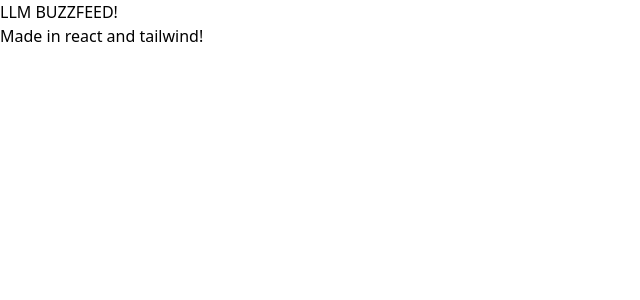
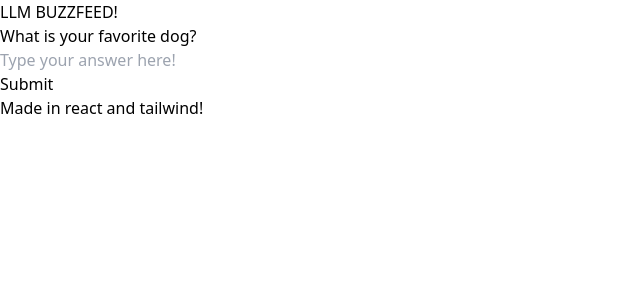
Before and after one commit to Timfon/LLM-Buzzfeed, a React (Vite) app in the folder frontend/: page / in a window 1280 px wide. Shown: the top 300 px of the page, without its empty margins (0-640 px from the left). Built offline with nearby package versions, Linux system fonts and the light colour scheme.

Commit message:
feat: start.tsx

```diff
--- a/frontend/src/pages/start.tsx
+++ b/frontend/src/pages/start.tsx
@@ -0,0 +1,30 @@
+
+
+export default function Start() {
+    return (
+      <>
+        <div id="sidebar">
+          <h1>What is your favorite dog?</h1>
+          <div>
+            <form id="user-input" role="input">
+              <input
+                id="q"
+                aria-label="Buzz feed input"
+                placeholder="Type your answer here!"
+                type="input"
+                name="q"
+              />
+              <div
+                className="sr-only"
+                aria-live="polite"
+              ></div>
+            </form>
+            <form method="post">
+              <button type="submit">Submit</button>
+            </form>
+          </div>
+        </div>
+        <div id="detail"></div>
+      </>
+    );
+  }
--- a/frontend/src/utils/routing.tsx
+++ b/frontend/src/utils/routing.tsx
@@ -1,5 +1,6 @@
 import { createBrowserRouter } from 'react-router-dom';
 import BadURL from '../pages/404';
+import Start from '../pages/start';
 
 import Root from '../layout/RootLayout';
 
@@ -7,7 +8,13 @@ export const router = createBrowserRouter([
     {
         path: "/",
         element: <Root />,
-        errorElement: <BadURL/>
+        errorElement: <BadURL/>,
+        children: [
+            {
+                index: true,
+                element: <Start/>
+            }
+        ]
 
     }
 ])
```
